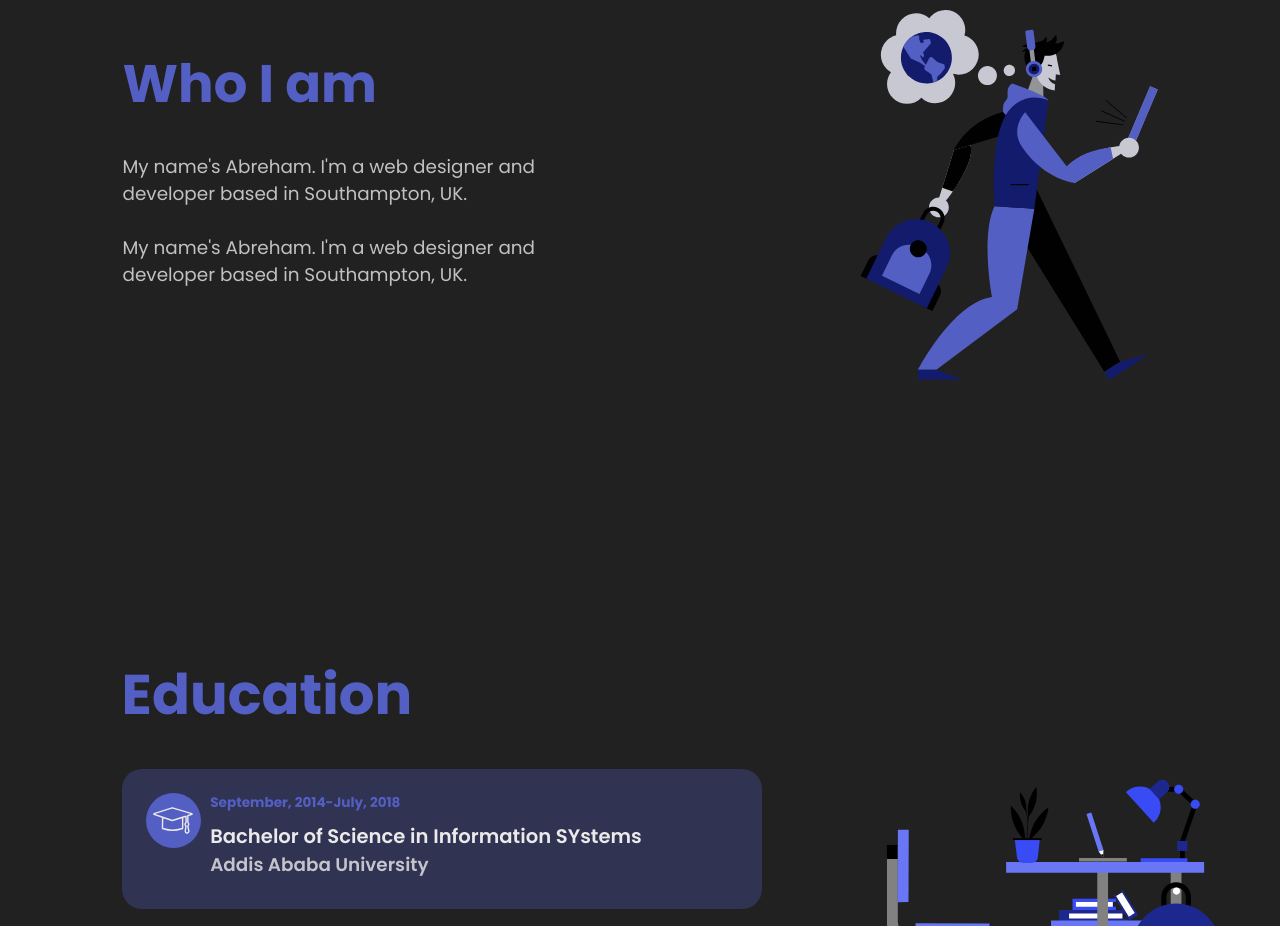
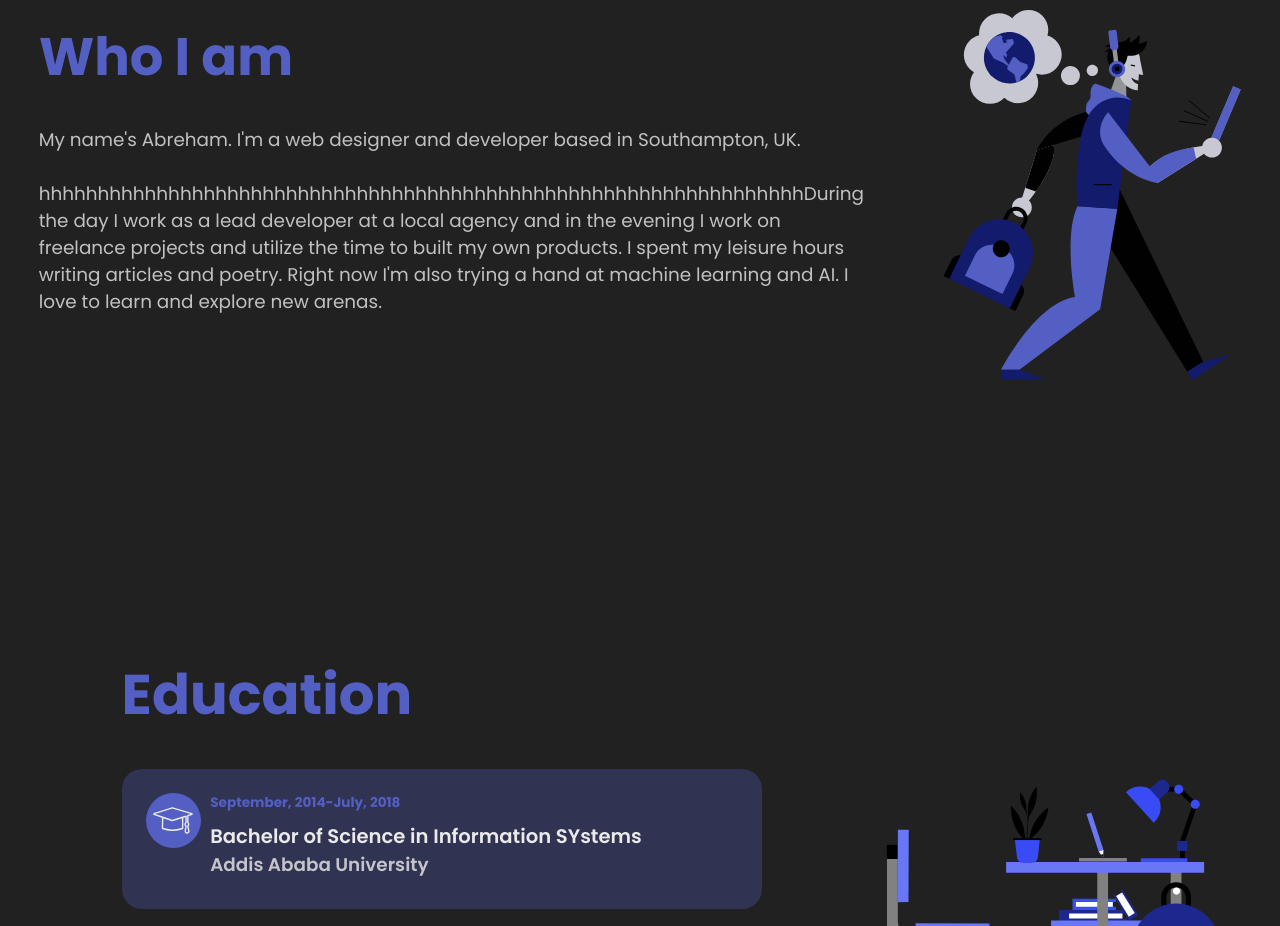
Before and after one commit to abreham-gebremedin/portofolio, a React (Create React App) app: page / in a window 1280 px wide. Shown: the part 980-1906 px from the top of the page. Built offline with nearby package versions, Linux system fonts and the light colour scheme; a web font is replaced by a local one.

Commit message:
Updated By Abreham

```diff
--- a/src/data/aboutData.js
+++ b/src/data/aboutData.js
@@ -1,8 +1,7 @@
 export const aboutData = {
     title: "Who I am",
     description1: "My name's Abreham. I'm a web designer and developer based in Southampton, UK.",
-    description2: "During the day I work as a lead developer at a local agency and in the evening I  work on freelance projects and utilize the time to built my own products. I spent my leisure hours writing articles and poetry. Right now I'm also trying a hand at machine learning and AI. I love to learn and explore new arenas.",
-    description2: "My name's Abreham. I'm a web designer and developer based in Southampton, UK.",
+    description2: "hhhhhhhhhhhhhhhhhhhhhhhhhhhhhhhhhhhhhhhhhhhhhhhhhhhhhhhhhhhhhhhhhDuring the day I work as a lead developer at a local agency and in the evening I  work on freelance projects and utilize the time to built my own products. I spent my leisure hours writing articles and poetry. Right now I'm also trying a hand at machine learning and AI. I love to learn and explore new arenas.",
 
     image: 1
 }
```
